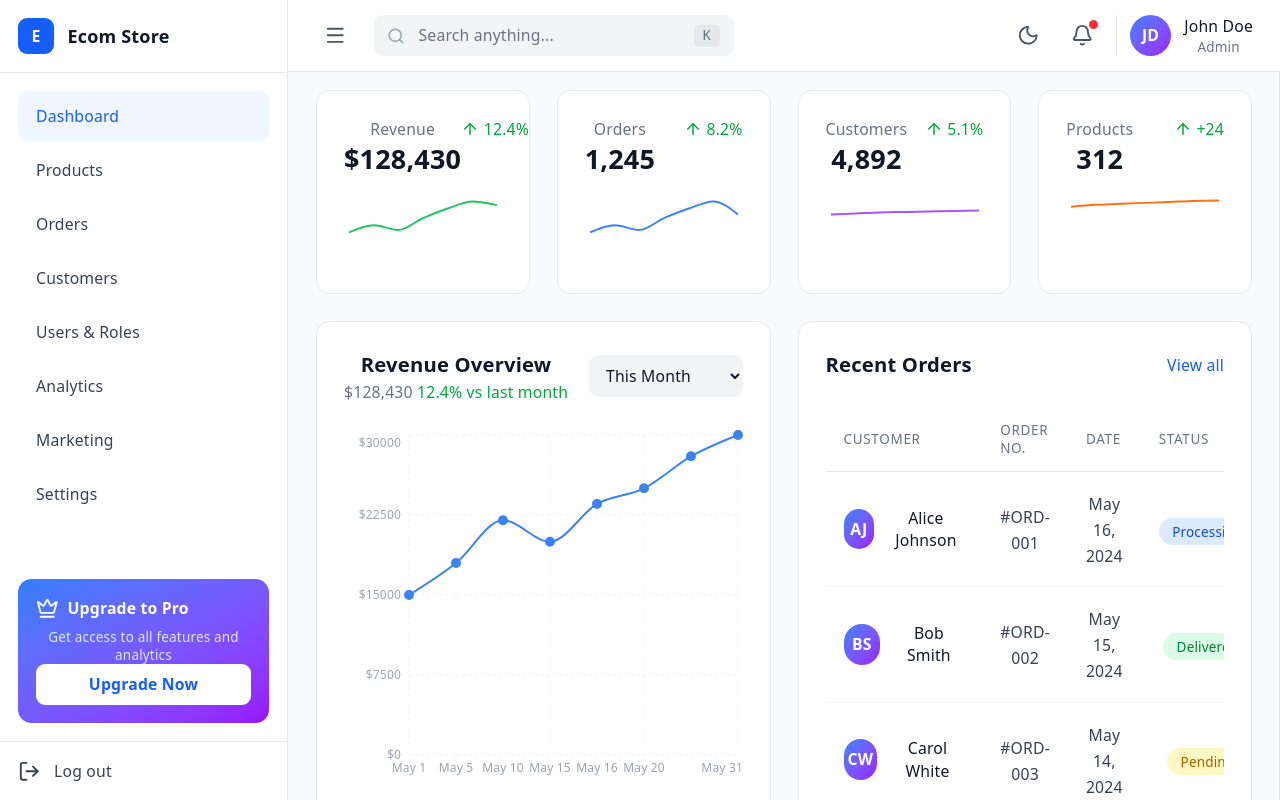
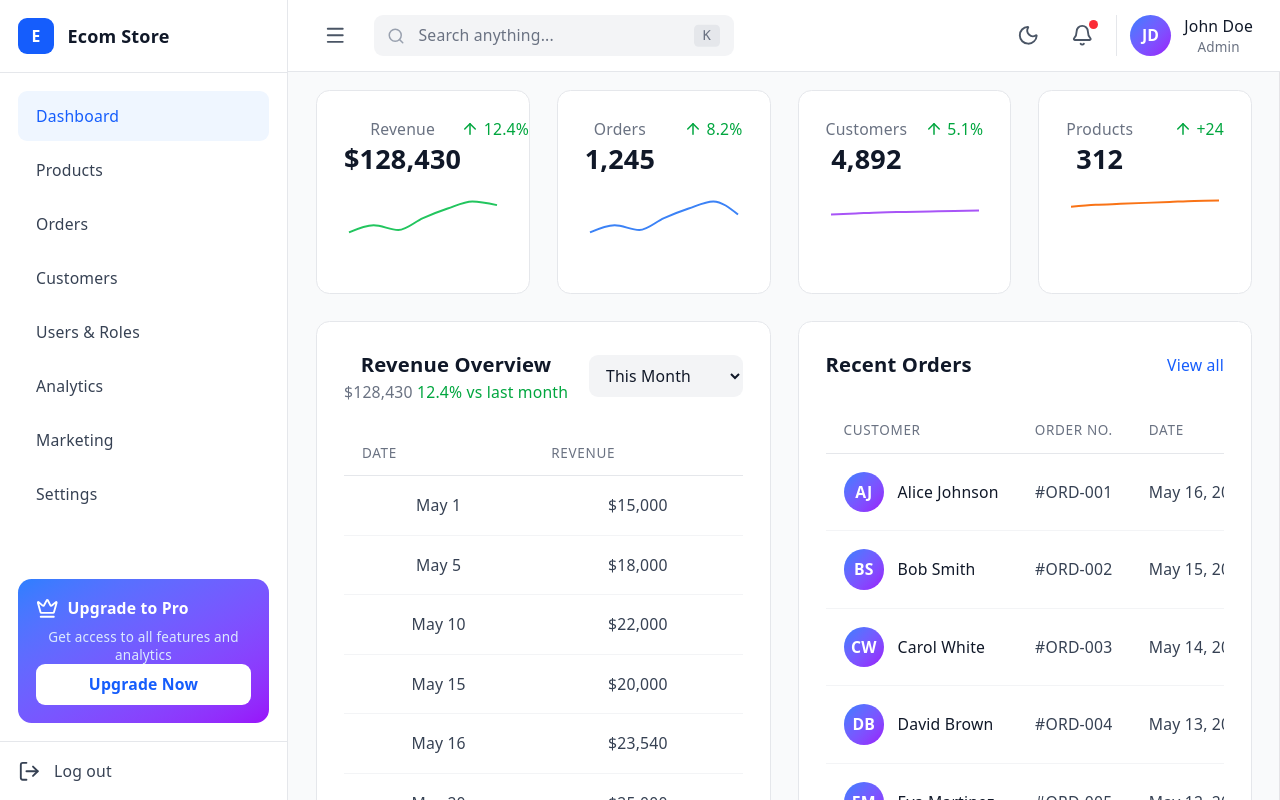
Before and after one commit to s-eo/ecommerce-dashboard, a React (Vite) app: page / in a window 1280 px wide. Shown: the top 800 px of the page. Built offline with nearby package versions, Linux system fonts and the light colour scheme.

Commit message:
use tanstack tables

```diff
--- a/package.json
+++ b/package.json
@@ -12,6 +12,7 @@
   "dependencies": {
     "@tailwindcss/vite": "^4.3.1",
     "@tanstack/react-query": "^5.101.0",
+    "@tanstack/react-table": "^8.21.3",
     "lucide-react": "^1.20.0",
     "react": "^19.2.6",
     "react-dom": "^19.2.6",
--- a/src/components/Dashboard/RecentOrders.tsx
+++ b/src/components/Dashboard/RecentOrders.tsx
@@ -1,4 +1,10 @@
 import { MoreVertical } from 'lucide-react';
+import {
+  createColumnHelper,
+  flexRender,
+  getCoreRowModel,
+  useReactTable,
+} from '@tanstack/react-table';
 
 interface Order {
   id: string;
@@ -23,7 +29,70 @@ interface RecentOrdersProps {
   orders: Order[];
 }
 
+const columnHelper = createColumnHelper<Order>();
+
+const columns = [
+  columnHelper.accessor('customer', {
+    header: 'Customer',
+    cell: (info) => {
+      const customer = info.getValue();
+      return (
+        <div className="flex items-center gap-3">
+          <div className="w-9 h-9 bg-gradient-to-br from-blue-500 to-purple-600 rounded-full flex items-center justify-center text-white font-semibold text-sm">
+            {customer.avatar}
+          </div>
+          <span className="text-sm font-medium text-gray-900 dark:text-white">
+            {customer.name}
+          </span>
+        </div>
+      );
+    },
+  }),
+  columnHelper.accessor('orderNumber', {
+    header: 'Order No.',
+    cell: (info) => info.getValue(),
+  }),
+  columnHelper.accessor('date', {
+    header: 'Date',
+    cell: (info) => info.getValue(),
+  }),
+  columnHelper.accessor('status', {
+    header: 'Status',
+    cell: (info) => {
+      const status = info.getValue();
+      return (
+        <span className={`px-3 py-1 rounded-full text-xs font-medium ${statusColors[status]}`}>
+          {status}
+        </span>
+      );
+    },
+  }),
+  columnHelper.accessor('amount', {
+    header: 'Amount',
+    cell: (info) => (
+      <span className="text-sm font-medium text-gray-900 dark:text-white">
+        {info.getValue()}
+      </span>
+    ),
+  }),
+  columnHelper.display({
+    id: 'action',
+    header: 'Action',
+    cell: () => (
+      <button className="p-1 hover:bg-gray-100 dark:hover:bg-gray-700 rounded-lg transition-colors">
+        <MoreVertical className="w-4 h-4 text-gray-500" />
+      </button>
+    ),
+  }),
+];
+
 export default function RecentOrders({ orders }: RecentOrdersProps) {
+  const table = useReactTable({
+    data: orders,
+    columns,
+    getCoreRowModel: getCoreRowModel(),
+  });
+
   return (
     <div className="bg-white dark:bg-gray-900 rounded-xl p-6 border border-gray-200 dark:border-gray-800">
       <div className="flex items-center justify-between mb-6">
@@ -35,63 +104,39 @@ export default function RecentOrders({ orders }: RecentOrdersProps) {
       <div className="overflow-x-auto">
         <table className="w-full">
           <thead>
-            <tr className="border-b border-gray-200 dark:border-gray-800">
-              <th className="text-left py-3 px-4 text-xs font-medium text-gray-500 dark:text-gray-400 uppercase tracking-wider">
-                Customer
-              </th>
-              <th className="text-left py-3 px-4 text-xs font-medium text-gray-500 dark:text-gray-400 uppercase tracking-wider">
-                Order No.
-              </th>
-              <th className="text-left py-3 px-4 text-xs font-medium text-gray-500 dark:text-gray-400 uppercase tracking-wider">
-                Date
-              </th>
-              <th className="text-left py-3 px-4 text-xs font-medium text-gray-500 dark:text-gray-400 uppercase tracking-wider">
-                Status
-              </th>
-              <th className="text-left py-3 px-4 text-xs font-medium text-gray-500 dark:text-gray-400 uppercase tracking-wider">
-                Amount
-              </th>
-              <th className="text-right py-3 px-4 text-xs font-medium text-gray-500 dark:text-gray-400 uppercase tracking-wider">
-                Action
-              </th>
-            </tr>
+            {table.getHeaderGroups().map((headerGroup) => (
+              <tr key={headerGroup.id} className="border-b border-gray-200 dark:border-gray-800">
+                {headerGroup.headers.map((header) => (
+                  <th
+                    key={header.id}
+                    className={`text-left py-3 px-4 text-xs font-medium text-gray-500 dark:text-gray-400 uppercase tracking-wider whitespace-nowrap ${
+                      header.id === 'action' ? 'text-right' : ''
+                    }`}
+                  >
+                    {header.isPlaceholder
+                      ? null
+                      : flexRender(header.column.columnDef.header, header.getContext())}
+                  </th>
+                ))}
+              </tr>
+            ))}
           </thead>
           <tbody>
-            {orders.map((order) => (
-              <tr key={order.id} className="border-b border-gray-100 dark:border-gray-800 hover:bg-gray-50 dark:hover:bg-gray-800/50 transition-colors">
-                <td className="py-4 px-4">
-                  <div className="flex items-center gap-3">
-                    <div className="w-9 h-9 bg-gradient-to-br from-blue-500 to-purple-600 rounded-full flex items-center justify-center text-white font-semibold text-sm">
-                      {order.customer.avatar}
-                    </div>
-                    <span className="text-sm font-medium text-gray-900 dark:text-white">
-                      {order.customer.name}
-                    </span>
-                  </div>
-                </td>
-                <td className="py-4 px-4">
-                  <span className="text-sm text-gray-700 dark:text-gray-300">{order.orderNumber}</span>
-                </td>
-                <td className="py-4 px-4">
-                  <span className="text-sm text-gray-700 dark:text-gray-300">{order.date}</span>
-                </td>
-                <td className="py-4 px-4">
-                  <span
-                    className={`px-3 py-1 rounded-full text-xs font-medium ${statusColors[order.status]}`}
+            {table.getRowModel().rows.map((row) => (
+              <tr
+                key={row.id}
+                className="border-b border-gray-100 dark:border-gray-800 hover:bg-gray-50 dark:hover:bg-gray-800/50 transition-colors"
+              >
+                {row.getVisibleCells().map((cell) => (
+                  <td
+                    key={cell.id}
+                    className={`py-4 px-4 text-sm text-gray-700 dark:text-gray-300 whitespace-nowrap ${
+                      cell.column.id === 'action' ? 'text-right' : ''
+                    }`}
                   >
-                    {order.status}
-                  </span>
-                </td>
-                <td className="py-4 px-4">
-                  <span className="text-sm font-medium text-gray-900 dark:text-white">
-                    {order.amount}
-                  </span>
-                </td>
-                <td className="py-4 px-4 text-right">
-                  <button className="p-1 hover:bg-gray-100 dark:hover:bg-gray-700 rounded-lg transition-colors">
-                    <MoreVertical className="w-4 h-4 text-gray-500" />
-                  </button>
-                </td>
+                    {flexRender(cell.column.columnDef.cell, cell.getContext())}
+                  </td>
+                ))}
               </tr>
             ))}
           </tbody>
--- a/src/components/Dashboard/RevenueChart.tsx
+++ b/src/components/Dashboard/RevenueChart.tsx
@@ -1,10 +1,39 @@
-import { LineChart, Line, XAxis, YAxis, CartesianGrid, Tooltip, ResponsiveContainer } from 'recharts';
+import {
+  createColumnHelper,
+  flexRender,
+  getCoreRowModel,
+  useReactTable,
+} from '@tanstack/react-table';
+
+interface RevenueData {
+  date: string;
+  value: number;
+}
 
 interface RevenueChartProps {
-  data: Array<{ date: string; value: number }>;
+  data: Array<RevenueData>;
 }
 
+const columnHelper = createColumnHelper<RevenueData>();
+
+const columns = [
+  columnHelper.accessor('date', {
+    header: 'Date',
+    cell: (info) => info.getValue(),
+  }),
+  columnHelper.accessor('value', {
+    header: 'Revenue',
+    cell: (info) => `$${info.getValue().toLocaleString()}`,
+  }),
+];
+
 export default function RevenueChart({ data }: RevenueChartProps) {
+  const table = useReactTable({
+    data,
+    columns,
+    getCoreRowModel: getCoreRowModel(),
+  });
+
   return (
     <div className="bg-white dark:bg-gray-900 rounded-xl p-6 border border-gray-200 dark:border-gray-800 h-full">
       <div className="flex items-center justify-between mb-6">
@@ -21,47 +50,42 @@ export default function RevenueChart({ data }: RevenueChartProps) {
           <option>Last Year</option>
         </select>
       </div>
-      <div className="h-80">
-        <ResponsiveContainer width="100%" height="100%">
-          <LineChart data={data}>
-            <CartesianGrid strokeDasharray="3 3" stroke="#e5e7eb" strokeOpacity={0.5} />
-            <XAxis
-              dataKey="date"
-              stroke="#9ca3af"
-              fontSize={12}
-              tickLine={false}
-              axisLine={false}
-            />
-            <YAxis
-              stroke="#9ca3af"
-              fontSize={12}
-              tickLine={false}
-              axisLine={false}
-              tickFormatter={(value) => `$${value}`}
-            />
-            <Tooltip
-              content={({ active, payload }) => {
-                if (active && payload && payload.length) {
-                  return (
-                    <div className="bg-gray-900 dark:bg-gray-100 text-white dark:text-gray-900 px-4 py-2 rounded-lg shadow-lg">
-                      <p className="text-sm font-medium">${payload[0]?.value?.toLocaleString()}</p>
-                      <p className="text-xs text-gray-400 dark:text-gray-600">{payload[0].payload.date}</p>
-                    </div>
-                  );
-                }
-                return null;
-              }}
-            />
-            <Line
-              type="monotone"
-              dataKey="value"
-              stroke="#3b82f6"
-              strokeWidth={2}
-              dot={{ fill: '#3b82f6', strokeWidth: 2, r: 4 }}
-              activeDot={{ r: 6 }}
-            />
-          </LineChart>
-        </ResponsiveContainer>
+      <div className="overflow-x-auto">
+        <table className="w-full">
+          <thead>
+            {table.getHeaderGroups().map((headerGroup) => (
+              <tr key={headerGroup.id} className="border-b border-gray-200 dark:border-gray-800">
+                {headerGroup.headers.map((header) => (
+                  <th
+                    key={header.id}
+                    className="text-left py-3 px-4 text-xs font-medium text-gray-500 dark:text-gray-400 uppercase tracking-wider whitespace-nowrap"
+                  >
+                    {header.isPlaceholder
+                      ? null
+                      : flexRender(header.column.columnDef.header, header.getContext())}
+                  </th>
+                ))}
+              </tr>
+            ))}
+          </thead>
+          <tbody>
+            {table.getRowModel().rows.map((row) => (
+              <tr
+                key={row.id}
+                className="border-b border-gray-100 dark:border-gray-800 hover:bg-gray-50 dark:hover:bg-gray-800/50 transition-colors"
+              >
+                {row.getVisibleCells().map((cell) => (
+                  <td
+                    key={cell.id}
+                    className="py-4 px-4 text-sm text-gray-700 dark:text-gray-300 whitespace-nowrap"
+                  >
+                    {flexRender(cell.column.columnDef.cell, cell.getContext())}
+                  </td>
+                ))}
+              </tr>
+            ))}
+          </tbody>
+        </table>
       </div>
     </div>
   );
```
Also changed, not shown: 1 other file (tests, documents, lock files or other folders).
